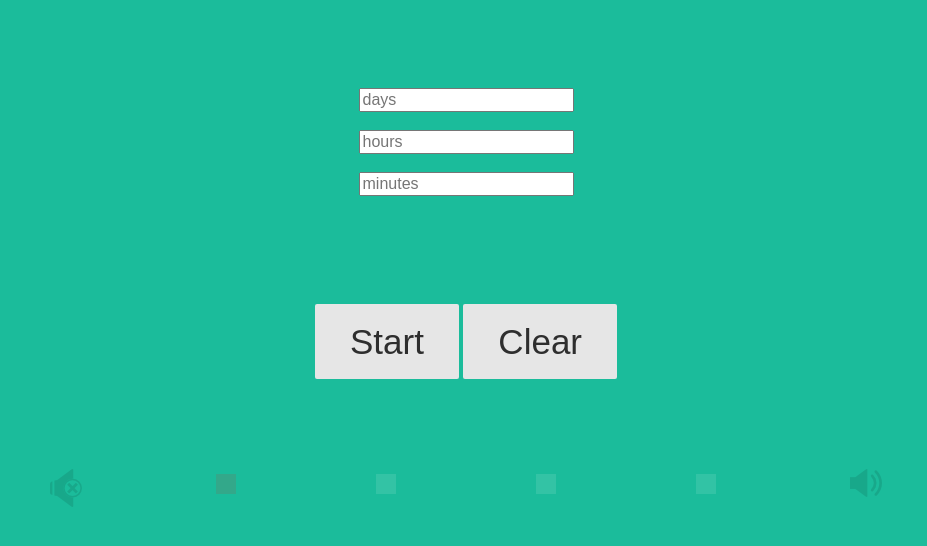
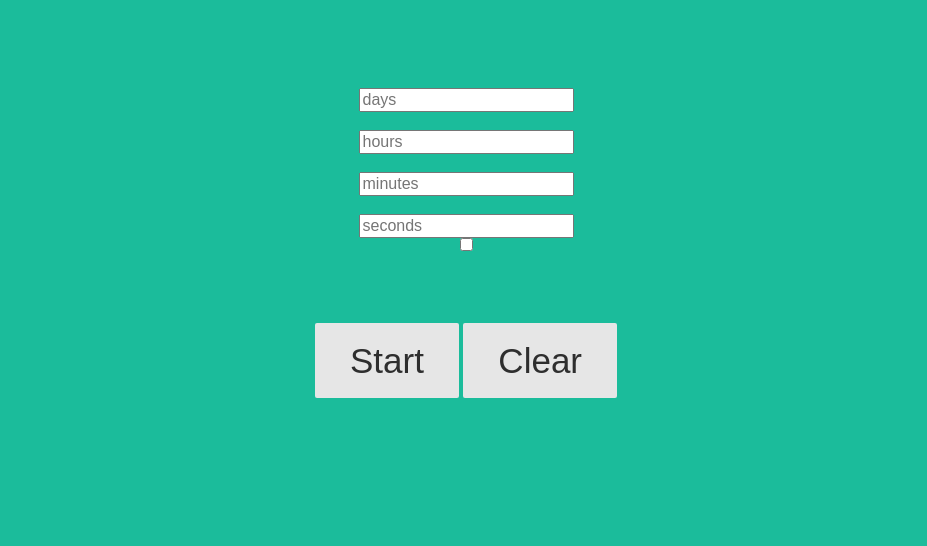
Before and after one commit to sethshober/timer, a plain HTML site: page index.html in a window 1280 px wide. Shown: the part 310-856 px from the top of the page, without its empty margins (174-1101 px from the left). After the commit the page ends 800 px from the top, so only its background shows below. Drawn offline with Linux system fonts and the light colour scheme.

Commit message:
added repeat checkbox and seconds input

```diff
--- a/index.html
+++ b/index.html
@@ -6,10 +6,8 @@
 	<title>Timer</title>
 	<link rel="stylesheet" href="css/pure.css">
     <link rel="stylesheet" href="css/styles.css">
+    <link rel="stylesheet" type="text/css" href="css/sweet-alert.css">
     <style>
-    #volume-section img { margin-top: 90px; margin-left: auto; margin-right: auto; display: block; }
-    #volume-section div { margin-left: auto; margin-right: auto; display: block; margin-bottom: 50px; }
-    .vol-block { margin-top: 95px; height: 20px; width: 20px; background: white; cursor: pointer; }
 
     </style>
 	<script src="js/scripts.js"></script>
@@ -30,39 +28,31 @@
 			<input id="hours" placeholder="hours">
 			<br>
 			<input id="minutes" placeholder="minutes">
+			<br>
+			<input id="seconds" placeholder="seconds">
+			<div class="switch">
+  				<input id="repeat" type="checkbox">
+  				<label for="repeat"></label>
+			</div>
 		</div>
 	</div>
-	<br><br><br><br><br><br>
+	<br><br><br><br>
 	<div class="pure-g">
-		<div class="pure-u-1" style="margin: 0 auto; text-align: center;">
-			<button id="start" class="pure-button" style="font-size: 35px;" onclick="totalSeconds()">Start</button>
+		<div class="pure-u-1" style=" margin: 0 auto; text-align: center;">
+			<button class="pure-button" style="font-size: 35px;" onclick="totalSeconds()" id="start">Start</button>
 			<button class="pure-button" style="font-size: 35px;" onclick="refresh()">Clear</button>
-			<audio id="alarm">
-				<source src="media/alarm_beep.wav" type="audio/wav">
-			</audio>
 		</div>
 	</div>
-	<div class="pure-g" id="volume-section" style="opacity: 0.1;">
-		<div class="pure-u-1-8"></div>
-		<div class="pure-u-1-8">
-			<img src="media/muted_32.png">
-		</div>
-		<div class="pure-u-1-8">
-			<div class="vol-block" id="block1"></div>
-		</div>
-		<div class="pure-u-1-8">
-			<div class="vol-block" id="block2"></div>
-		</div>
-		<div class="pure-u-1-8">
-			<div class="vol-block" id="block3"></div>
-		</div>
-		<div class="pure-u-1-8">
-			<div class="vol-block" id="block4"></div>
-		</div>
-		<div class="pure-u-1-8">
-			<img src="media/raise_32.png">
-		</div>
-		<div class="pure-u-1-8"></div>
-	</div>
+	<script src="js/sweet-alert.js"></script>
+	<script>
+		// $(document).ready(function(){
+		// 	swal({
+		// 		title: "Error!",
+		// 		text: "Here's my error message!",
+		// 		type: "error",
+		// 		confirmButtonText: "Cool"
+		// 	});
+		// });
+	</script>
 </body>
 </html>
```
